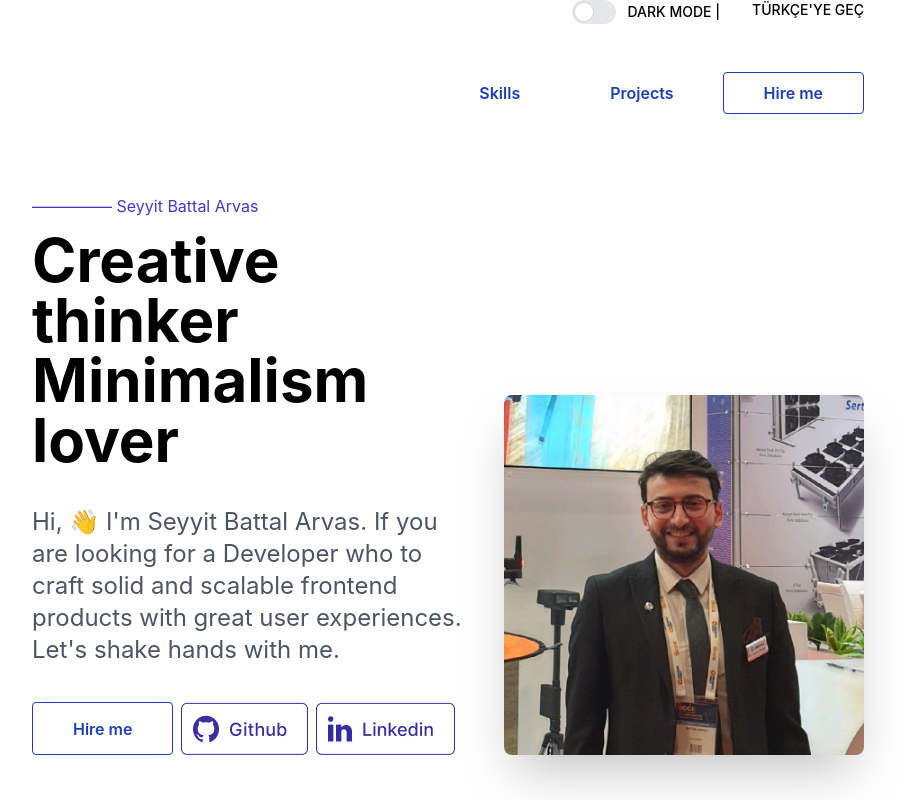
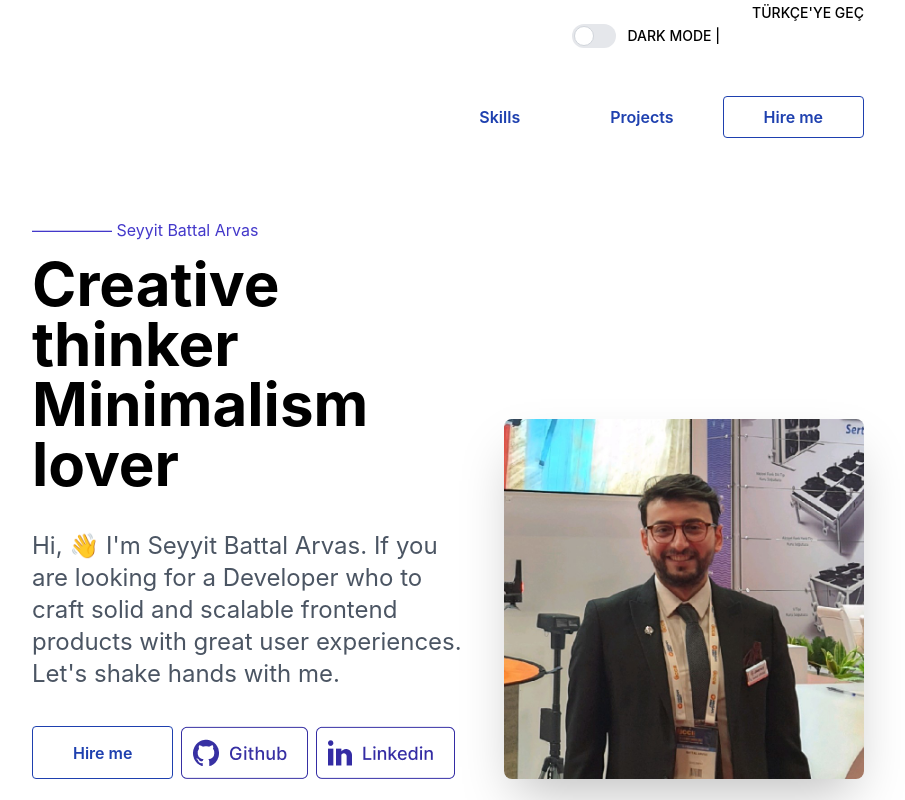
Before and after one commit to SeyyitBattal/web-sayfam, a React (Create React App) app: page / in a window 1280 px wide. Shown: the top 800 px of the page, without its empty margins (192-1097 px from the left). Built offline with nearby package versions, Linux system fonts and the light colour scheme.

Commit message:
Language choosing was added

```diff
--- a/src/App.js
+++ b/src/App.js
@@ -4,6 +4,7 @@ import MyBody from "./components/MyBody";
 import MyFooter from "./components/MyFooter";
 import { useInput } from "./components/geceModuAc";
 import "./App.css";
+import WebSiteProvider from "./contexts/websiteContext";
 
 function App() {
   const [darkMode, setDarkMode, onClickHandler] = useInput("Mood", false);
@@ -11,6 +12,7 @@ function App() {
   return (
     <div className={darkMode ? "dark App" : "App"}>
       <div className="bg-white dark:bg-slate-900 text-black dark:text-gray-300 ">
+        <WebSiteProvider>
           <div className="allPage">
             <header>
               <MyHeader darkMode={darkMode} setDarkMode={onClickHandler} />
@@ -18,6 +20,7 @@ function App() {
             <MyBody />
           </div>
           <MyFooter />
+        </WebSiteProvider>
       </div>
     </div>
   );
--- a/src/components/MyFooter.js
+++ b/src/components/MyFooter.js
@@ -24,9 +24,9 @@ const MyFooter = () => {
       </h1>
 
       <div className="footer-mail-links mt-20 flex justify-between">
-        <div>
+        <div className="ml-64">
           👉
-          <label className="underline text-pink-600 dark:text-indigo-200 ml-60">
+          <label className="underline text-pink-600 dark:text-indigo-200">
             {footerData.mail}
           </label>
         </div>
--- a/src/components/MyHeader.js
+++ b/src/components/MyHeader.js
@@ -1,17 +1,35 @@
-import React from "react";
+import React, { useContext } from "react";
 import { headerData } from "../data/HeaderData";
+import axios from "axios";
+import { websiteContext } from "../contexts/websiteContext";
 
 const MyHeader = (props) => {
+  //Dark Mode bölümü
   const toggleMode = (e) => {
     e.preventDefault();
     props.setDarkMode(!props.darkMode);
+  };
+
+  //Language Bölümü
+  const { language, setLanguage } = useContext(websiteContext);
+  const languageHandler = () => {
+    axios
+      .post("https://reqres.in/api/users", { language })
+      .then((res) => {
+        setLanguage(res.data.language === "tr" ? "en" : "tr");
+        localStorage.setItem(
+          "language",
+          res.data.language === "tr" ? "en" : "tr"
+        );
+      })
+      .catch((err) => console.log(err));
   };
 
   const render = headerData.map((item) => {
     return (
       <div>
         <div className="toggle_language">
-          <label className="relative inline-flex items-center mr-5 cursor-pointer">
+          <label className="mt-6 relative inline-flex items-center mr-5 cursor-pointer">
             <div className={props.darkMode ? "toogle toggled" : "toggle"}>
               <input
                 type="checkbox"
@@ -20,16 +38,17 @@ const MyHeader = (props) => {
                 onClick={toggleMode}
               />
             </div>
-            <div className="w-11 h-6 bg-gray-200 rounded-full peer dark:bg-gray-700 peer-focus:ring-4 peer-focus:ring-purple-300 dark:peer-focus:ring-purple-800 peer-checked:after:translate-x-full peer-checked:after:border-white after:content-[''] after:absolute after:top-0.5 after:left-[2px] after:bg-white after:border-gray-300 after:border after:rounded-full after:h-5 after:w-5 after:transition-all dark:border-gray-600 peer-checked:bg-purple-600"></div>
+            <div className=" w-11 h-6 bg-gray-200 rounded-full peer dark:bg-gray-700 peer-focus:ring-4 peer-focus:ring-purple-300 dark:peer-focus:ring-purple-800 peer-checked:after:translate-x-full peer-checked:after:border-white after:content-[''] after:absolute after:top-0.5 after:left-[2px] after:bg-white after:border-gray-300 after:border after:rounded-full after:h-5 after:w-5 after:transition-all dark:border-gray-600 peer-checked:bg-purple-600"></div>
 
             <span className="ml-3 text-sm font-medium text-brown-900 dark:text-brown-300">
               DARK MODE |
             </span>
           </label>
-
-          <span className="ml-3 text-sm font-medium text-brown-900 dark:text-brown-300">
-            TÜRKÇE'YE GEÇ
-          </span>
+          <div className="lang" onClick={languageHandler}>
+            <span className="mt-7 ml-3 text-sm font-medium text-brown-900 dark:text-brown-300">
+              TÜRKÇE'YE GEÇ
+            </span>
+          </div>
         </div>
 
         <div className="topButtons">
--- a/src/components/Profile.js
+++ b/src/components/Profile.js
@@ -1,14 +1,19 @@
-import { myInfo, aboutMe, profileDataEN } from "../data/ProfileData";
+import { useContext } from "react";
+import { myInfo, aboutMe, profileData } from "../data/ProfileData";
+import { websiteContext } from "../contexts/websiteContext";
 
 export const Profile = () => {
+  const { language } = useContext(websiteContext);
   return (
     <div className="profileSection">
-      <h1 className="mb-6 text-5xl font-bold ">{profileDataEN.title}</h1>
+      <h1 className="mb-6 text-5xl font-bold ">
+        {profileData[language].title}
+      </h1>
 
       <div className="profileAndAbout">
         <div>
           <h1 className="mb-2 lg:text-4xl text-indigo-700 dark:text-indigo-200 font-medium max-lg:text-3xl max-lg:text-center">
-            {profileDataEN.title}
+            {profileData[language].title}
           </h1>
 
           {myInfo.map((item, key) => (
--- /dev/null
+++ b/src/contexts/websiteContext.js
@@ -0,0 +1,17 @@
+import React, { createContext, useState } from "react";
+
+export const websiteContext = createContext();
+
+const WebSiteProvider = ({ children }) => {
+  const [language, setLanguage] = useState(
+    localStorage.getItem("language") ? localStorage.getItem("language") : "en"
+  );
+
+  return (
+    <websiteContext.Provider value={{ language, setLanguage }}>
+      {children}
+    </websiteContext.Provider>
+  );
+};
+
+export default WebSiteProvider;
--- a/src/data/ProfileData.js
+++ b/src/data/ProfileData.js
@@ -1,5 +1,10 @@
-export const profileDataEN = {
-  title: "Profile",
+export const profileData = {
+  tr: {
+    title: "Profil",
+  },
+  en: {
+    title: "Profile",
+  },
 };
 
 export const myInfo = [
```
Lines whose indentation alone changed are shown as unchanged.
